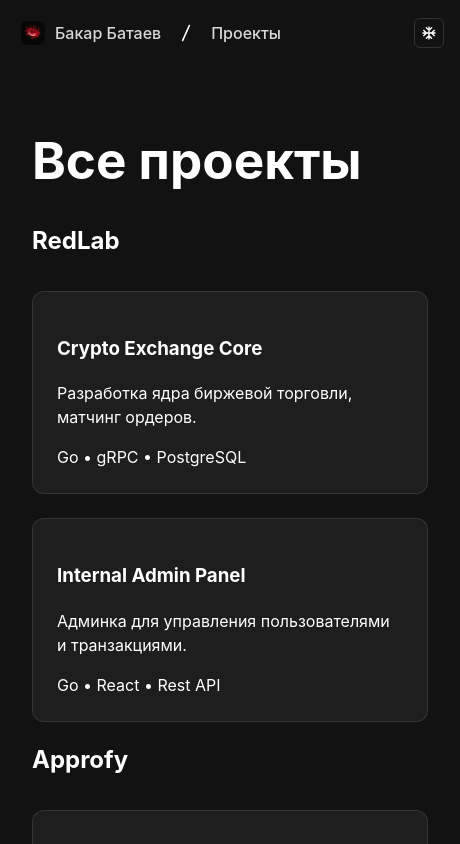
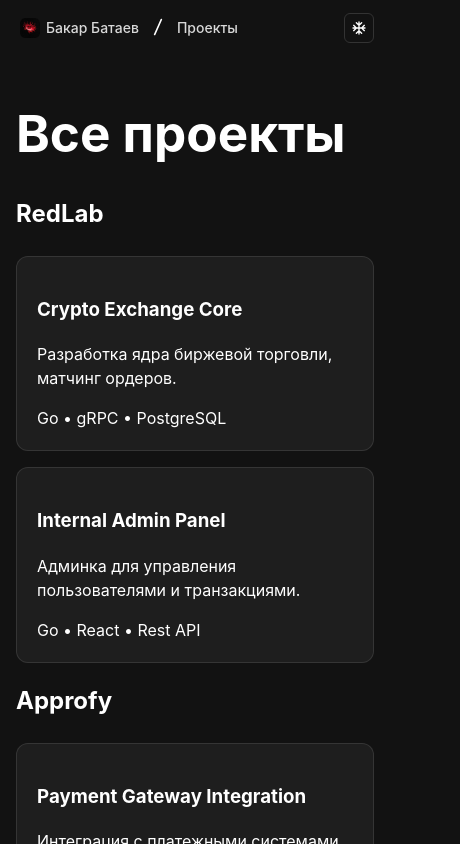
Before and after one commit to bbvtaev/bbvtaev.github.io, a React (Vite) app: page /projects in a window 390 px wide. Shown: the top 844 px of the page, 460 px wide, since content can reach past the window. Built offline with nearby package versions, Linux system fonts and the light colour scheme.

Commit message:
[Fix] Some fixes

```diff
--- a/src/App.css
+++ b/src/App.css
@@ -6,7 +6,7 @@
 
 .app-container {
   min-height: 100vh;
-  min-width: 460px;
+  min-width: 320px;
   width: 100vw;
   display: flex;
   flex-direction: column;
@@ -23,6 +23,7 @@
   transition:
     transform 0.35s ease,
     opacity 0.35s ease;
+  gap: 10px;
 }
 
 .nav__fixed {
@@ -51,6 +52,19 @@
 .links {
   display: flex;
   align-items: center;
+  overflow-x: auto;
+  -webkit-overflow-scrolling: touch;
+  scrollbar-width: none;
+  -ms-overflow-style: none;
+
+  white-space: nowrap;
+
+  padding-right: 10px;
+  flex: 1;
+}
+
+.links::-webkit-scrollbar {
+  display: none;
 }
 
 .links a {
@@ -58,6 +72,8 @@
   text-decoration: none;
   font-weight: 500;
   transition: color 0.3s;
+  display: flex;
+  align-items: center;
 }
 
 .links a:hover {
@@ -75,6 +91,8 @@
   border-radius: 5px;
   cursor: pointer;
   transition: color, background-color 0.3s ease-in-out;
+
+  flex-shrink: 0;
 }
 
 .links_home:hover {
@@ -83,8 +101,10 @@
 }
 
 .home__separator {
-  margin: 0 10px;
+  margin: 0 5px;
   padding-top: 5px;
+  color: #666;
+  flex-shrink: 0;
 }
 
 .home__img {
@@ -107,6 +127,7 @@
   border-radius: 6px;
   cursor: pointer;
   transition: color, background-color 0.3s ease-in-out;
+  flex-shrink: 0;
 }
 
 .snow_btn:hover {
@@ -129,6 +150,7 @@
   flex: 1;
   display: flex;
   justify-content: center;
+  width: 100%;
 }
 
 .footer {
@@ -137,3 +159,23 @@
   font-size: 0.8rem;
   color: #444;
 }
+
+@media (max-width: 480px) {
+  .nav {
+    padding: 0.75rem 1rem;
+  }
+
+  .links_home {
+    gap: 6px;
+    padding: 4px;
+  }
+
+  .home__descr {
+    font-size: 14px;
+  }
+
+  .home__img {
+    width: 20px;
+    height: 20px;
+  }
+}
--- a/src/App.tsx
+++ b/src/App.tsx
@@ -6,6 +6,7 @@ import { Plans } from './pages/Plans/Plans';
 import SeasonEffect, { type Season } from './SeasonEffect';
 import { Main } from './pages/Main/Main';
 import { experiences } from './data';
+import logoMini from '/realeyes_mini.png';
 
 const getCurrentSeason = (): Season => {
   const month = new Date().getMonth();
@@ -60,7 +61,6 @@ const routeNames: Record<string, string> = {
   'plans': 'Планы',
 };
 
-// Функция-помощник: превращает "redlab" в "RedLab", а "projects" в "Проекты"
 const getDisplayName = (segment: string) => {
   if (routeNames[segment]) return routeNames[segment];
   const exp = experiences.find(e => e.id === segment);
@@ -68,7 +68,6 @@ const getDisplayName = (segment: string) => {
   return segment.charAt(0).toUpperCase() + segment.slice(1);
 };
 
-// Компонент стрелочки-разделителя
 const Separator = () => (
   <p className='home__separator'>
     <svg className="snow_btn__svg__bigger" viewBox="0 0 24 24" fill="none" xmlns="http://www.w3.org/2000/svg">
@@ -77,25 +76,20 @@ const Separator = () => (
   </p>
 );
 
-// --- ОБНОВЛЕННЫЙ КОМПОНЕНТ NAVLINKS ---
 const NavLinks = () => {
   const location = useLocation();
-  // Разбиваем путь (например: /projects/redlab) на массив ['projects', 'redlab']
   const pathnames = location.pathname.split('/').filter((x) => x);
 
   return (
     <div className="links">
-      {/* 1. Всегда показываем ссылку на главную */}
       <Link to="/">
         <div className='links_home'>
-          <img className='home__img' src="realeyes_mini.png" alt="realeyes" />
+          <img className='home__img' src={logoMini} alt="realeyes" />
           <p className='home__descr'>Бакар Батаев</p>
         </div>
       </Link>
 
-      {/* 2. Генерируем остальные звенья цепи */}
       {pathnames.map((value, index) => {
-        // Строим путь накоплением: /projects, затем /projects/redlab
         const to = `/${pathnames.slice(0, index + 1).join('/')}`;
         const displayName = getDisplayName(value);
 
--- a/src/pages/Main/Main.tsx
+++ b/src/pages/Main/Main.tsx
@@ -8,7 +8,7 @@ export const Main = () => {
             {/* Hero Section ... (без изменений) */}
              <section className={styles.hero}>
                 <div className={styles.heroHeader}>
-                    <img src="realeyes.png" alt="Bakar Bataev" className={styles.avatar} />
+                    <img src="/realeyes_avg.png" alt="Bakar Bataev" className={styles.avatar} />
                     <div className={styles.heroText}>
                         <h1 className={styles.title}>Бакар Батаев</h1>
                         <p className={styles.subtitle}>Backend Developer</p>
@@ -23,7 +23,6 @@ export const Main = () => {
                 <h2 className={styles.sectionTitle}>Опыт / Проекты</h2>
                 <div className={styles.experienceList}>
                     {experiences.map((exp) => (
-                        // Оборачиваем в Link, ведущий на /projects/ID
                         <Link to={`/projects/${exp.id}`} key={exp.id} className={styles.experienceLink}>
                             <div className={styles.experienceItem}>
                                 <div className={styles.expHeader}>
--- a/src/pages/Projects/Projects.module.css
+++ b/src/pages/Projects/Projects.module.css
@@ -6,6 +6,7 @@
 .projects {
   text-align: center;
   animation: fadeIn 0.5s ease;
+  width: 100%;
 }
 
 .projectsContainer {
@@ -14,6 +15,8 @@
     padding: 2rem;
     text-align: left;
     width: 100%;
+
+    box-sizing: border-box;
 }
 
 .backLink {
@@ -21,6 +24,7 @@
     text-decoration: none;
     margin-bottom: 2rem;
     display: inline-block;
+    transition: color 0.2s;
 }
 
 .backLink:hover {
@@ -28,12 +32,12 @@
 }
 
 .highlight {
-    color: #4CAF50; /* Или любой акцентный цвет */
+    color: #4CAF50;
 }
 
 .grid {
     display: grid;
-    grid-template-columns: repeat(auto-fit, minmax(300px, 1fr));
+    grid-template-columns: repeat(auto-fit, minmax(250px, 1fr));
     gap: 1.5rem;
     margin-top: 2rem;
 }
@@ -43,10 +47,12 @@
     padding: 1.5rem;
     border-radius: 12px;
     border: 1px solid rgba(255, 255, 255, 0.1);
+    word-wrap: break-word;
 }
 
 .cardTitle {
     margin-top: 0;
+    line-height: 1.4;
 }
 
 .techTags {
@@ -63,3 +69,25 @@
     font-size: 0.8rem;
     color: #ccc;
 }
+
+@media (max-width: 480px) {
+    .projectsContainer {
+        padding: 1rem;
+    }
+
+    .grid {
+
+        grid-template-columns: 1fr;
+        gap: 1rem;
+        margin-top: 1.5rem;
+    }
+
+    .card {
+        padding: 1.25rem;
+    }
+
+    .backLink {
+        margin-bottom: 1.5rem;
+        padding: 5px 0;
+    }
+}
```
Also changed, not shown: public/realeyes_avg.png (added).
